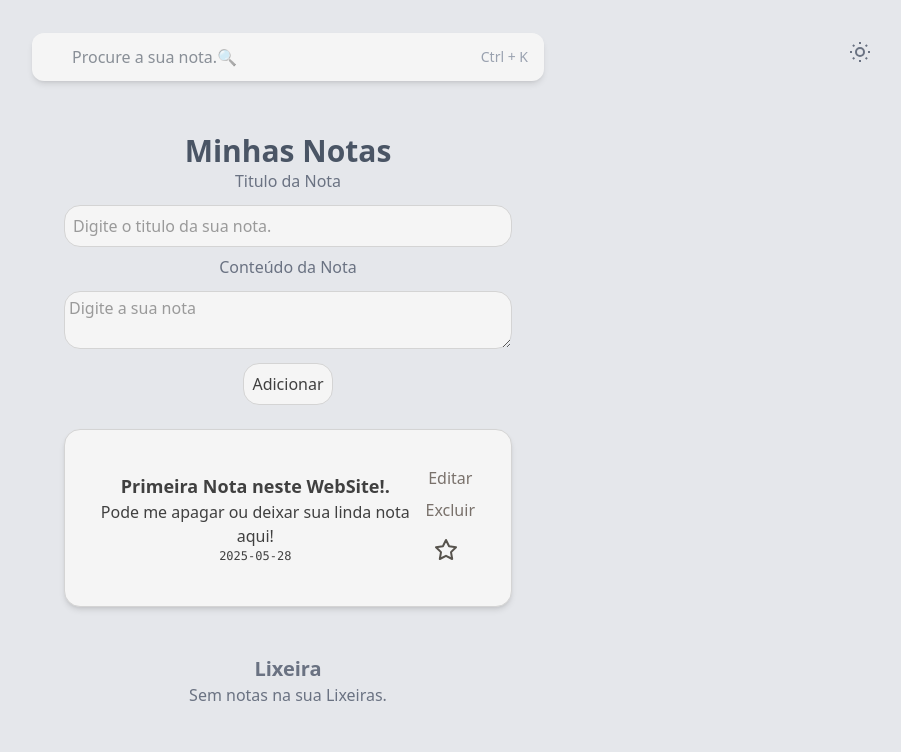
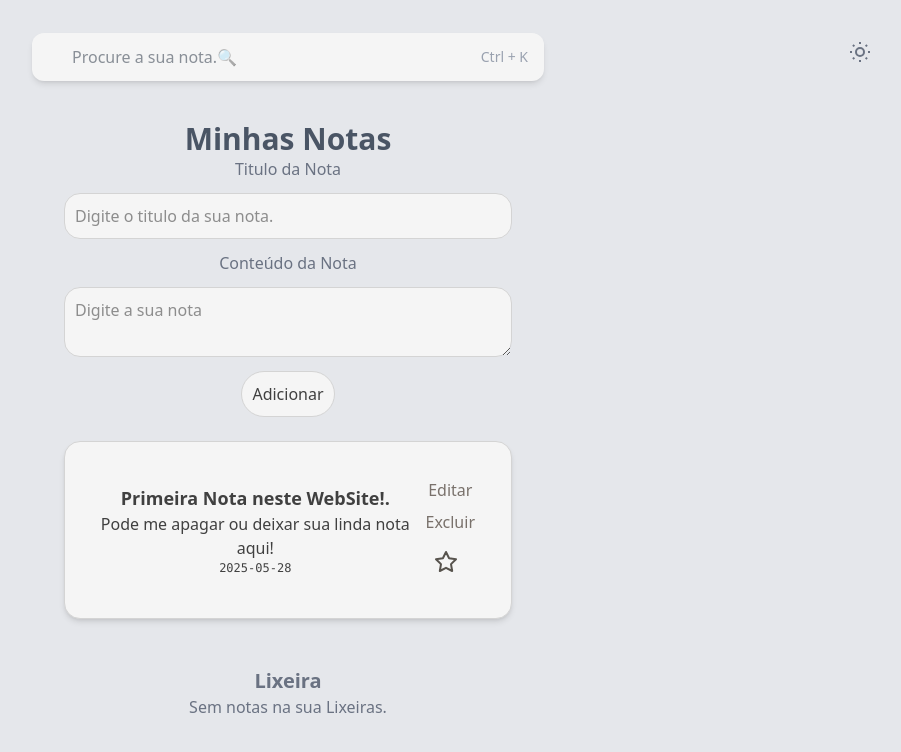
Before and after one commit to IsraelPina32/Sistema-Notas, a Vue app: page / in a window 1280 px wide. Shown: the top 752 px of the page, without its empty margins (352-1253 px from the left). Built offline with nearby package versions, Linux system fonts and the light colour scheme.

Commit message:
style(NoteForm.vue): melhorando os cards para melhor exibição do úsuario.

```diff
--- a/src/components/NoteForm.vue
+++ b/src/components/NoteForm.vue
@@ -1,14 +1,14 @@
 <template>
      <form @submit.prevent="handleSubmit">
             <div>
-                <label class="block dark:text-gray-400 text-gray-500 mb-3">Titulo da Nota</label>
-                <input v-model="form.title" type="text" class="border p-2 w-full text-neutral-700 bg-neutral-100 border-neutral-300 mb-2  rounded-2xl" placeholder="Digite o titulo da sua nota.">
+                <label class="block dark:text-gray-400 text-gray-500 mb-3 font-medium">Titulo da Nota</label>
+                <input v-model="form.title" type="text" class="border p-2.5 w-full text-neutral-800 bg-neutral-100 border-neutral-300 mb-3  rounded-2xl" placeholder="Digite o titulo da sua nota.">
             </div>
             <div>
-                <label class="block dark:text-gray-400 text-gray-500 mb-3">Conteúdo da Nota</label>
-                <textarea v-model="form.content" class="border p-1 w-full bg-neutral-100  border-neutral-300 text-neutral-700 mb-2 rounded-2xl" placeholder="Digite a sua nota"></textarea>
+                <label class="block dark:text-gray-400 text-gray-500 mb-3 font-medium">Conteúdo da Nota</label>
+                <textarea v-model="form.content" class="border p-2.5 w-full bg-neutral-100  border-neutral-300 text-neutral-800 mb-2 rounded-2xl" placeholder="Digite a sua nota"></textarea>
             </div>
-            <button type="submit" class="bg-neutral-100 border border-neutral-300 text-neutral-700  mb-2 p-2 rounded-2xl">
+            <button type="submit" class="bg-neutral-100 border border-neutral-300 text-neutral-700  mb-2 p-2.5 rounded-3xl">
                 {{  isEditing ? 'Salvar' : 'Adicionar' }}
             </button>
         </form>
```
